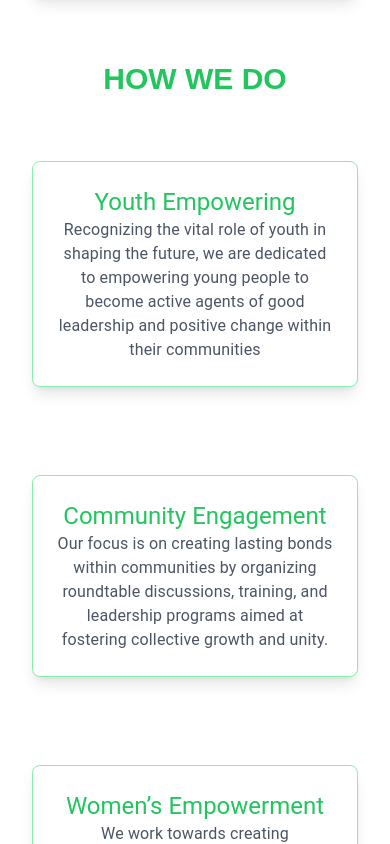
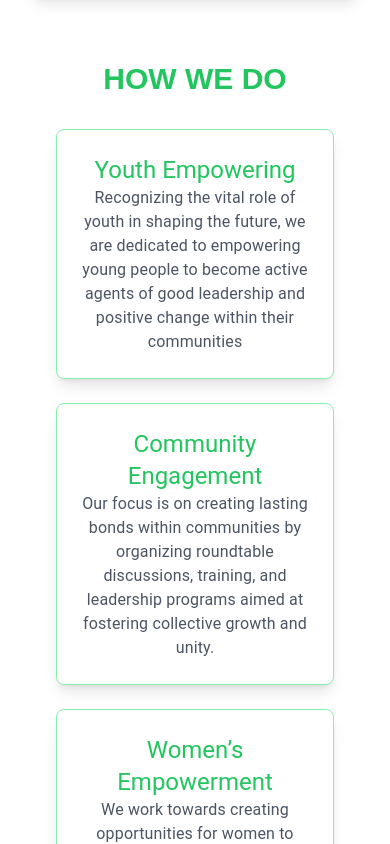
Before and after one commit to ahmednule/Ujamaa-Foundation, a Next.js app: page /our-programs/peace-building in a window 390 px wide. Shown: the part 1320-2164 px from the top of the page. Built offline with nearby package versions, Linux system fonts and the light colour scheme.

Commit message:
feature: small changes on the cards to make them better responsive

```diff
--- a/src/app/our-programs/peace-building/page.tsx
+++ b/src/app/our-programs/peace-building/page.tsx
@@ -20,7 +20,8 @@ export default function peaceBuilding() {
                 image="/image8.jpg"
             />
             <h2 className="text-center text-green-500 text-3xl font-bold my-8">HOW WE DO</h2>
-            <div className="grid gap-6">
+            <div className="px-8 m-6">
+                <div className="grid grid-cols-1 sm:grid-cols-2 lg:grid-cols-3 gap-6">
                     {peaceBuildingData.map((data, index) => (
                         <ResponsiveCards
                             key={index}
@@ -30,5 +31,6 @@ export default function peaceBuilding() {
                     ))}
                 </div>
             </div>
+        </div>
     );
 }
--- a/src/components/ui/ResponsiveCards.jsx
+++ b/src/components/ui/ResponsiveCards.jsx
@@ -3,13 +3,8 @@ import { Typography } from "@mui/material";
 import PropTypes from "prop-types";
 
 export default function ResponsiveCards({title, description}) {
-    console.log({title, description})
     return (
-        <div className="p-8">
-            <div className="grid grid-cols-1 sm:grid-cols-2 lg:grid-cols-4 md:grid-cols-4 gap-6">
-                    <div
-                        className="bg-white border border-green-300 p-6 rounded-lg shadow-lg transform transition duration-300 hover:scale-105"
-                    >
+        <div className="bg-white border border-green-300 p-6 rounded-lg shadow-lg transform transition duration-300 hover:scale-105">
             <Typography
                 variant="h5"
                 className="text-green-500 font-semibold mb-4 text-center"
@@ -23,14 +18,10 @@ export default function ResponsiveCards({title, description}) {
                 {description}
             </Typography>
         </div>
-            </div>
-        </div>
     );
 }
 
-ResponsiveCards.propTypes={
-
-    title:PropTypes.string.isRequired,
-    description:PropTypes.string.isRequired,
-
+ResponsiveCards.propTypes = {
+    title: PropTypes.string.isRequired,
+    description: PropTypes.string.isRequired,
 }
```
Lines whose indentation alone changed are shown as unchanged.
